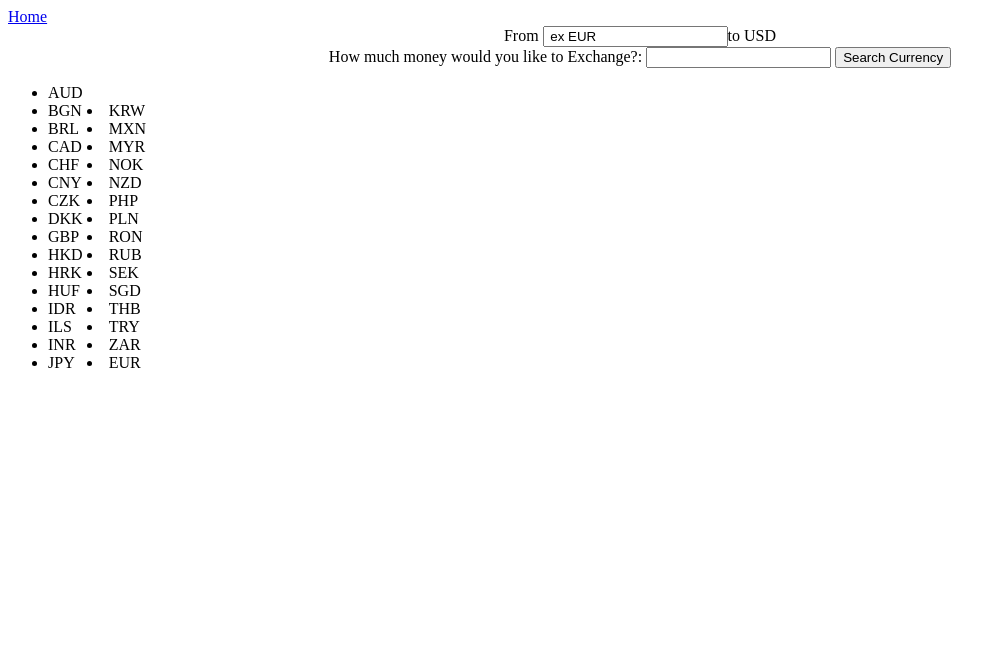
After one commit to lgspacil/python_test, a Django app: page /money in a window 1280 px wide. The commit adds this page. Shown: the top 667 px of the page, without its empty margins (0-1006 px from the left). Run offline with Django 3.2, Linux system fonts and the light colour scheme; parts of the project's set-up code (start-up, migrations or seed data) failed here and were passed over; some libraries are stand-ins or nearby versions.

Commit message:
added money converter html

```diff
--- /dev/null
+++ b/apps/test_app/templates/test_app/money.html
@@ -0,0 +1,112 @@
+<!DOCTYPE html>
+<html>
+<head>
+	<title>Currency App</title>
+
+	<style type="text/css">
+		form{
+			text-align: center;
+		}
+		#result {
+			/*background-image: url("https://d2v9y0dukr6mq2.cloudfront.net/video/thumbnail/HPOKFbR/dramatic-sky-dark-stormy-raining-clouds-time-lapse-footage-weather-forecast-climate-change-or-passing-of-time-background-footage_edn7g_eox__S0000.jpg");*/
+			background-size: contain;
+			height: 280px;
+			width: 500px;
+			text-align: center;
+			margin: auto;
+		}
+
+		#line1{
+			display: inline-block;
+		}
+		#line2{
+			display: inline-block;
+		}
+	</style>
+	<script src="https://code.jquery.com/jquery-2.1.3.min.js"></script>
+	<script>
+		$(document).ready(function() {
+
+
+		    $('form').submit(function() {
+		        // your code here (build up your url)
+		        var country_id = $('#country_id').val();
+		        var amount = $('#money').val();
+		        var url = "http://api.fixer.io/latest?base="+country_id;
+
+
+		        $.get(url, function(res) {
+
+		            var content = "";
+
+		            content += "<h2>From "+country_id+" to USD is: </h2>";
+		            content += "<h2>"+res.rates.USD * amount+"</h2>"
+
+
+
+		            $("#result").html(content);
+		        }, 'json');
+
+		        return false;
+		    });
+		});
+
+	</script>
+</head>
+<body>
+	<a href="/success">Home</a>
+
+
+	<form id="form">
+		From <input id="country_id" type="text" name="country_id" value=" ex EUR">to USD<br>
+		How much money would you like to Exchange?: <input id="money" type="text" name="money">
+		<input type="submit" name="submit" value="Search Currency">
+
+	</form>
+
+	<div id="countries">
+		<div id="line1">
+			<ul>
+				<li>AUD</li>
+				<li>BGN</li>
+				<li>BRL</li>
+				<li>CAD</li>
+				<li>CHF</li>
+				<li>CNY</li>
+				<li>CZK</li>
+				<li>DKK</li>
+				<li>GBP</li>
+				<li>HKD</li>
+				<li>HRK</li>
+				<li>HUF</li>
+				<li>IDR</li>
+				<li>ILS</li>
+				<li>INR</li>
+				<li>JPY</li>
+
+			</ul>
+		</div>
+		<div id="line2">
+			<li>KRW</li>
+			<li>MXN</li>
+			<li>MYR</li>
+			<li>NOK</li>
+			<li>NZD</li>
+			<li>PHP</li>
+			<li>PLN</li>
+			<li>RON</li>
+			<li>RUB</li>
+			<li>SEK</li>
+			<li>SGD</li>
+			<li>THB</li>
+			<li>TRY</li>
+			<li>ZAR</li>
+			<li>EUR</li>
+		</div>
+	</div>
+
+	<div id="result">
+
+	</div>
+</body>
+</html>
--- a/apps/test_app/templates/test_app/success.html
+++ b/apps/test_app/templates/test_app/success.html
@@ -18,6 +18,7 @@
 <h1>Hello {{request.session.first_name}}!</h1>
 
 <a href="/">Logout</a>
+<a href="/money">Money Converter</a>
 
 <h3>Your Wish List</h3>
 
--- a/apps/test_app/urls.py
+++ b/apps/test_app/urls.py
@@ -12,6 +12,7 @@ urlpatterns = [
   url(r'^add_your_list/(?P<id>\d+)$', views.add_your_list),
   url(r'^remove_wish_list/(?P<id>\d+)$', views.remove_wish_list),
   url(r'^item_detail/(?P<id>\d+)$', views.item_detail),
+  url(r'^money$', views.money),
 
 
 
--- a/apps/test_app/views.py
+++ b/apps/test_app/views.py
@@ -139,3 +139,6 @@ def item_detail(request, id):
 	# print context['users'][0].adders.all()
 
 	return render(request, 'test_app/item_detail.html', context)
+
+def money(request):
+	return render(request, 'test_app/money.html')
```
Also changed, not shown: db.sqlite3, 2 other files.
